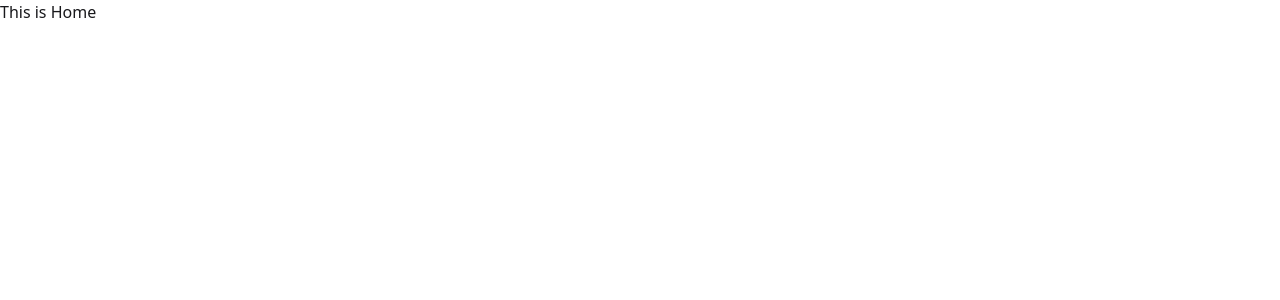
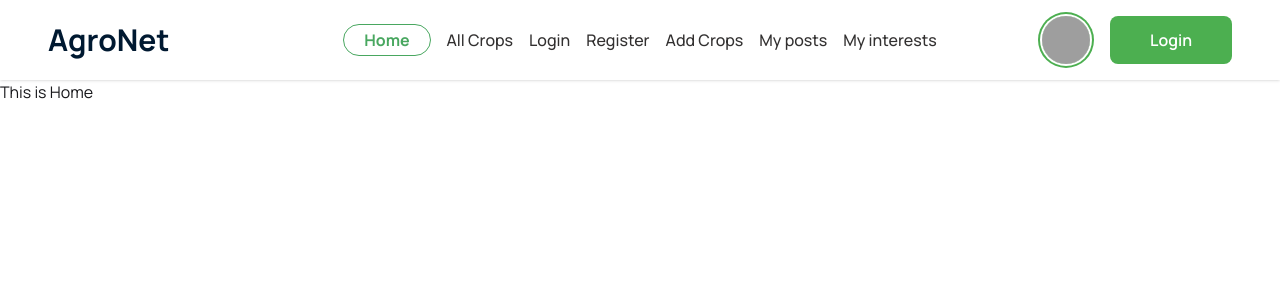
Before and after one commit to Khandaker-Sojol/AgroNet-client, a React (Vite) app: page / in a window 1280 px wide. Shown: the top 300 px of the page. Built offline with nearby package versions, Linux system fonts and the light colour scheme; grey boxes are pictures that could not be loaded.

Commit message:
Navbar done

```diff
--- a/src/components/Navbar.jsx
+++ b/src/components/Navbar.jsx
@@ -1,7 +1,69 @@
 import React from "react";
+import { Link, NavLink } from "react-router";
 
 const Navbar = () => {
-  return <div></div>;
+  const navLinks = (
+    <>
+      <NavLink to="/">Home</NavLink>
+      <NavLink to="/all-crops">All Crops</NavLink>
+      <NavLink to="/login">Login</NavLink>
+      <NavLink to="/register">Register</NavLink>
+      <NavLink to="/add-crops">Add Crops</NavLink>
+      <NavLink to="/my-posts">My posts</NavLink>
+      <NavLink to="/my-interests">My interests</NavLink>
+    </>
+  );
+  return (
+    <div className="navbar shadow-sm bg-[#FFFFFF] md:px-12 py-4">
+      <div className="navbar-start">
+        <div className="dropdown">
+          <div tabIndex={0} role="button" className="btn btn-ghost lg:hidden">
+            <svg
+              xmlns="http://www.w3.org/2000/svg"
+              className="h-5 w-5"
+              fill="none"
+              viewBox="0 0 24 24"
+              stroke="currentColor"
+            >
+              {" "}
+              <path
+                strokeLinecap="round"
+                strokeLinejoin="round"
+                strokeWidth="2"
+                d="M4 6h16M4 12h8m-8 6h16"
+              />{" "}
+            </svg>
+          </div>
+          <ul
+            tabIndex="-1"
+            className="menu menu-sm dropdown-content bg-base-100 rounded-box z-1 mt-3 w-52 p-2 shadow text-[16px] font-medium flex items-start gap-2"
+          >
+            {navLinks}
+          </ul>
+        </div>
+        <a className="text-2xl md:text-3xl font-bold text-[#001931]">AgroNet</a>
+      </div>
+      <div className="navbar-center hidden lg:flex">
+        <ul className="menu menu-horizontal gap-4 text-[16px] font-medium text-[#1b1919e5] flex items-center">
+          {navLinks}
+        </ul>
+      </div>
+      <div className="navbar-end gap-5">
+        <div className="avatar">
+          <div className="ring-[#4CAF50] ring-offset-base-100 w-12 rounded-full ring-2 ring-offset-2">
+            <img src="https://img.daisyui.com/images/profile/demo/spiderperson@192.webp" />
+          </div>
+        </div>
+        <Link
+          to="/login"
+          className="bg-[#4CAF50] hover:bg-[#388E3C] text-white font-semibold px-10 py-3 rounded-lg transition hover:shadow"
+        >
+          {" "}
+          Login
+        </Link>
+      </div>
+    </div>
+  );
 };
 
 export default Navbar;
--- a/src/index.css
+++ b/src/index.css
@@ -1,2 +1,16 @@
+@import url("https://fonts.googleapis.com/css2?family=Manrope:wght@200..800&display=swap");
 @import "tailwindcss";
 @plugin "daisyui";
+
+body {
+  font-family: "Manrope", sans-serif;
+  max-width: 1600px;
+  margin: 0 auto;
+}
+.active {
+  color: #49a760;
+  border: 1px solid #49a760;
+  padding: 3px 20px;
+  border-radius: 25px;
+  font-weight: bold;
+}
--- a/src/privateRoute/PrivateRoute.jsx
+++ b/src/privateRoute/PrivateRoute.jsx
@@ -3,11 +3,11 @@ import AuthContext from "../context/AuthContext";
 import Loader from "../components/Loader";
 
 const PrivateRoute = ({ children }) => {
-  const { loading } = use(AuthContext);
+  //   const { loading } = use(AuthContext);
 
-  if (loading) {
-    return <Loader></Loader>;
-  }
+  //   if (loading) {
+  //     return <Loader></Loader>;
+  //   }
   return children;
 };
 
--- a/src/providers/AuthProvider.jsx
+++ b/src/providers/AuthProvider.jsx
@@ -3,8 +3,9 @@ import AuthContext from "../context/AuthContext";
 
 const AuthProvider = ({ children }) => {
   const [loading, setLoading] = useState(true);
+  const [user, setUser] = useState(null);
 
-  const authInfo = { loading, setLoading };
+  const authInfo = { loading, setLoading, user, setUser };
   return <AuthContext value={authInfo}>{children}</AuthContext>;
 };
 
--- a/src/routes/router.jsx
+++ b/src/routes/router.jsx
@@ -8,6 +8,7 @@ import PrivateRoute from "../privateRoute/privateRoute";
 import Profile from "../pages/Profile";
 import MyPosts from "../pages/MyPosts";
 import MyInterests from "../pages/MyInterests";
+import AddCrops from "../pages/AddCrops";
 
 export const router = createBrowserRouter([
   {
@@ -17,10 +18,6 @@ export const router = createBrowserRouter([
       {
         path: "/",
         element: <Home></Home>,
-      },
-      {
-        path: "/all-crops",
-        element: <AllCrops></AllCrops>,
       },
       {
         path: "/all-crops",
@@ -43,6 +40,14 @@ export const router = createBrowserRouter([
         ),
       },
       {
+        path: "/add-crops",
+        element: (
+          <PrivateRoute>
+            <AddCrops></AddCrops>
+          </PrivateRoute>
+        ),
+      },
+      {
         path: "/my-posts",
         element: (
           <PrivateRoute>
```
